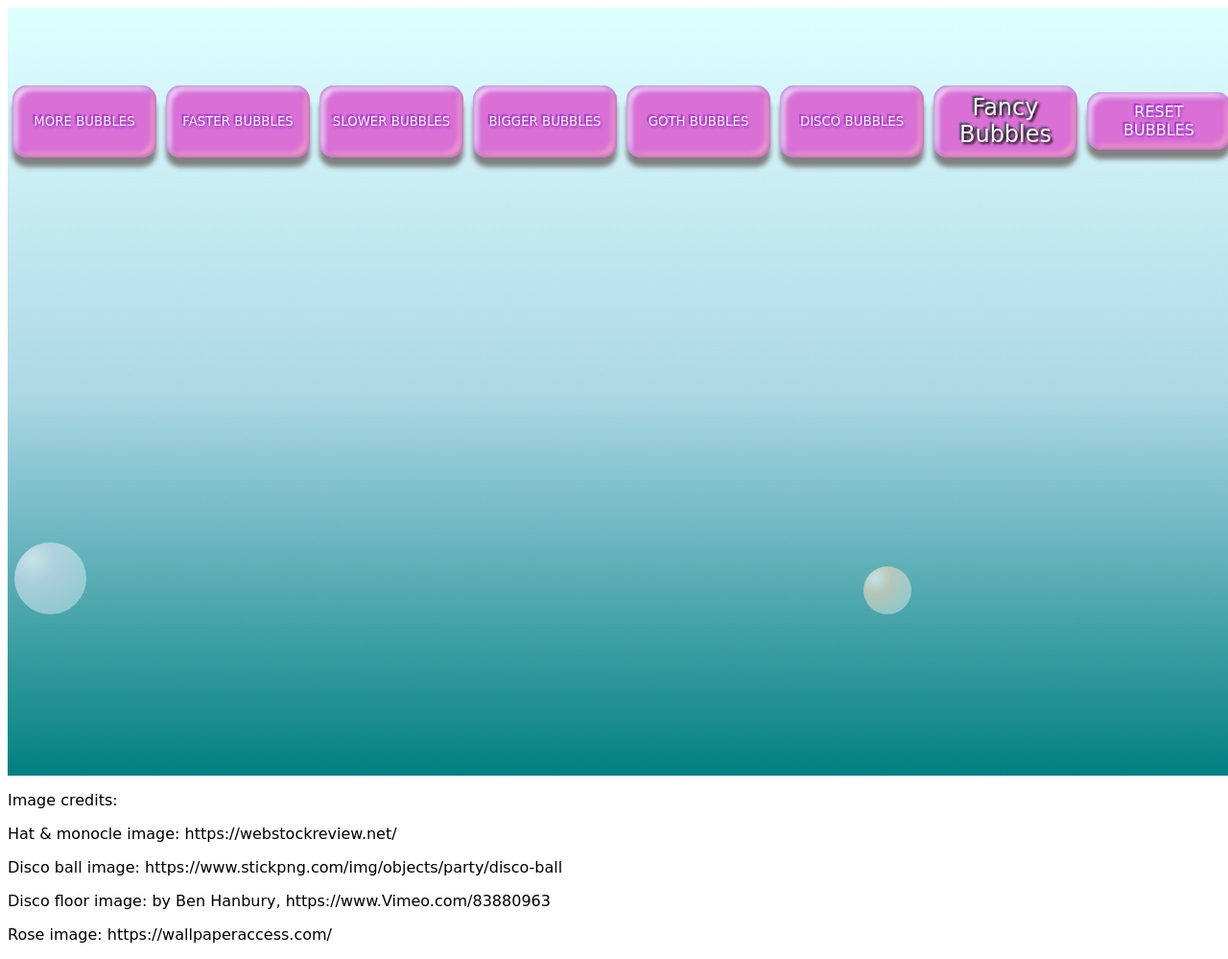
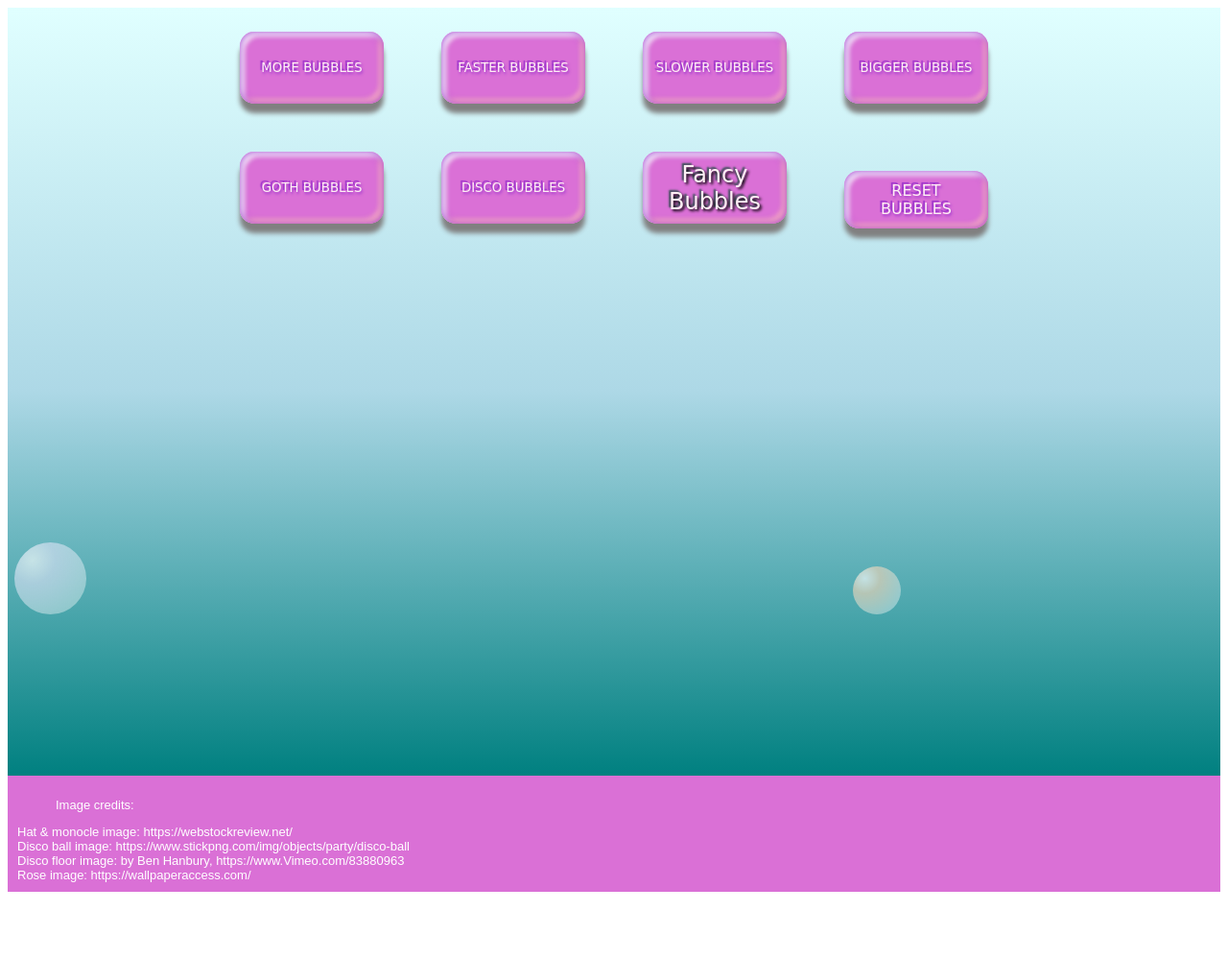
Before and after one commit to Eleanor-Shellstrop/bubbles, a plain HTML site: page index.html in a window 1280 px wide. Shown: the whole page at 96% size. After the commit the page ends 937 px from the top, so only its background shows below. Drawn offline with Linux system fonts and the light colour scheme; a web font is replaced by a local one.

Commit message:
Update styles for larger screens

```diff
--- a/index.html
+++ b/index.html
@@ -15,6 +15,7 @@
 
 <body>
     <main class="main" id="main">
+
         <div class="button_display">
             <button class="button" id="more_bubbles">MORE BUBBLES</button>
             <button class="button" id="faster">FASTER BUBBLES</button>
@@ -32,10 +33,10 @@
     <script src="./script.js"></script>
 </body>
 <footer>
-    <p>Image credits:</p>
-    <p>Hat & monocle image: https://webstockreview.net/</p>
-    <p>Disco ball image: https://www.stickpng.com/img/objects/party/disco-ball</p>
-    <p>Disco floor image: by Ben Hanbury, https://www.Vimeo.com/83880963</p>
-    <p>Rose image: https://wallpaperaccess.com/</p>
+    <ul>Image credits:</ul>
+    <li>Hat & monocle image: https://webstockreview.net/</li>
+    <li>Disco ball image: https://www.stickpng.com/img/objects/party/disco-ball</li>
+    <li>Disco floor image: by Ben Hanbury, https://www.Vimeo.com/83880963</li>
+    <li>Rose image: https://wallpaperaccess.com/</li>
 </footer>
 </html>
--- a/style.css
+++ b/style.css
@@ -1,11 +1,11 @@
-/* PAGE STYLES */
+/** PAGE STYLES */
 
 * {
     font-family: 'Shrikhand', cursive;
 }
 
 .main {
-    width: 100vw;
+    width: 100%;
     height: 100vh;
     display: flex;
     background: linear-gradient(lightcyan 0%, lightblue 50%, teal 100%);
@@ -16,7 +16,7 @@
 }
 
 /*  -----------------------------
-            BUTTON STYLES
+  *          BUTTON STYLES
     -----------------------------   */
 
 .button_display,
@@ -25,6 +25,14 @@
     display: flex;
     flex-direction: column;
     align-self: flex-start;
+}
+
+.button_display {
+    grid-area: topbuttons;
+}
+
+.style_buttons {
+    grid-area: bottombuttons;
 }
 
 
@@ -64,7 +72,7 @@
 
 
 /*  -----------------------------
-            BUBBLE STYLES
+    *        BUBBLE STYLES
     -----------------------------   */
 
 .bubble {
@@ -93,7 +101,19 @@
     }
 }
 
-/* LISTENERS */
+footer {
+    background-color: orchid;
+    padding: 10px;
+}
+
+ul, li {
+    font-family: Arial, Helvetica, sans-serif;
+    font-size: small;
+    color: white;
+    list-style-type: none;
+}
+
+/** LISTENERS */
 
 .bubble.bigger {transform: translateY(-100%) scale(2) !important;}
 
@@ -119,14 +139,43 @@
 .main.disco { background: center url("./images/floor.jpg");}
 
 /*  -----------------------------
-            LARGER SCREENS
+    *        LARGER SCREENS
     -----------------------------   */
 
-@media (min-width: 1200px) {
+@media (min-width: 750px) {
+    .main {
+        width: 100%;
+        display: grid;
+        align-items: center;
+        grid-template-rows: 15% 15% auto;
+        grid-template-columns: 100%;
+        grid-template-areas:
+            "topbuttons"
+            "bottombuttons"
+            "."
+            ".";
+    }
+    .button_display,
+    .style_buttons {
+        width: 85% auto;
+        flex-direction: row;
+        justify-content: center;
+        align-items: center;
+        align-self: flex-start;
+    }
+    .button {
+        margin: 0px 30px;
+    }
+}
+
+@media (min-width: 1290px) {
     .body {
         display: grid;
         margin: 0 auto;
         width: 100vw;
+    }
+    .main {
+        display: flex;
     }
     .button_display,
     .style_buttons {
```
